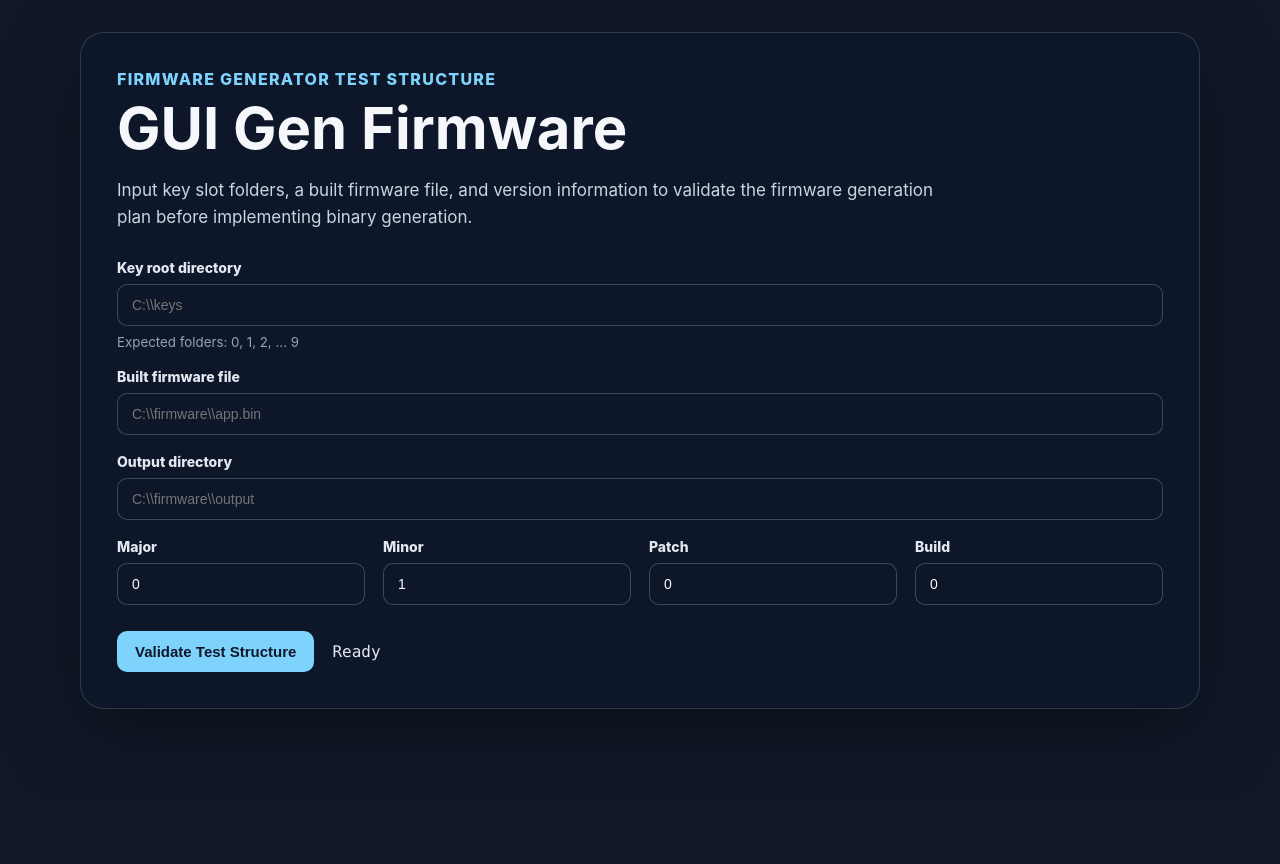
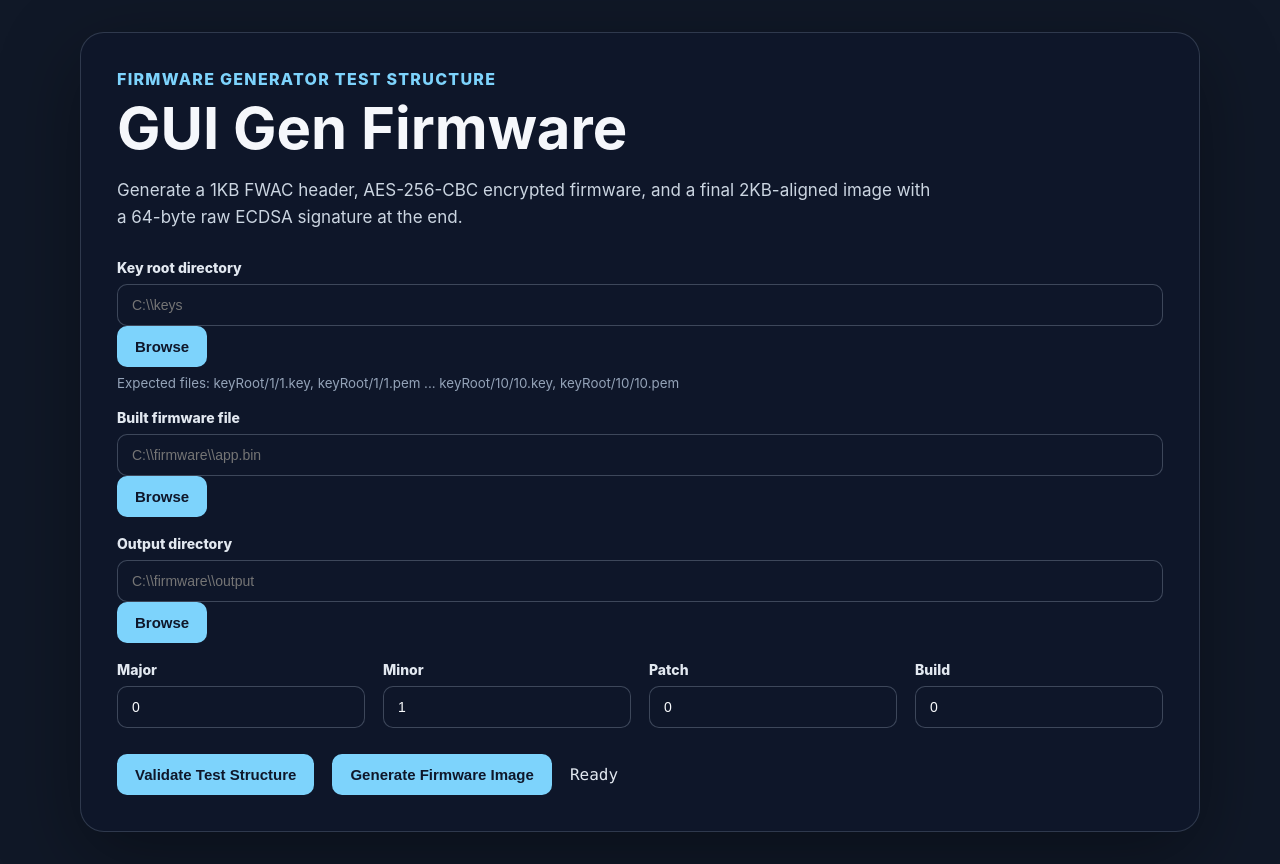
Before and after one commit to YoonpyoHong/GUI_GenFirmware, a React (Vite) app: page / in a window 1280 px wide. Before the commit the page ends 800 px from the top, so only its background shows below. Built offline with nearby package versions, Linux system fonts and the light colour scheme.

Commit message:
Add dialog-based firmware generation UI

```diff
--- a/src/App.jsx
+++ b/src/App.jsx
@@ -1,5 +1,6 @@
 import { useState } from 'react';
 import { invoke } from '@tauri-apps/api/core';
+import { open } from '@tauri-apps/plugin-dialog';
 
 const initialForm = {
   keyRootDir: '',
@@ -14,6 +15,7 @@ const initialForm = {
 function App() {
   const [form, setForm] = useState(initialForm);
   const [plan, setPlan] = useState(null);
+  const [result, setResult] = useState(null);
   const [message, setMessage] = useState('Ready');
 
   function updateField(name, value) {
@@ -23,25 +25,72 @@ function App() {
     }));
   }
 
-  async function validateInputs() {
-    setMessage('Validating firmware generation inputs...');
-    setPlan(null);
-
-    try {
-      const response = await invoke('validate_generation_inputs', {
-        request: {
+  function requestPayload() {
+    return {
       ...form,
       versionMajor: Number(form.versionMajor),
       versionMinor: Number(form.versionMinor),
       versionPatch: Number(form.versionPatch),
       versionBuild: Number(form.versionBuild),
-        },
+    };
+  }
+
+  async function selectDirectory(fieldName) {
+    const selected = await open({
+      directory: true,
+      multiple: false,
+    });
+
+    if (typeof selected === 'string') {
+      updateField(fieldName, selected);
+    }
+  }
+
+  async function selectFirmwareFile() {
+    const selected = await open({
+      directory: false,
+      multiple: false,
+      filters: [
+        { name: 'Firmware', extensions: ['bin', 'hex', 'srec', 'mot'] },
+        { name: 'All Files', extensions: ['*'] },
+      ],
+    });
+
+    if (typeof selected === 'string') {
+      updateField('firmwarePath', selected);
+    }
+  }
+
+  async function validateInputs() {
+    setMessage('Validating firmware generation inputs...');
+    setPlan(null);
+    setResult(null);
+
+    try {
+      const response = await invoke('validate_generation_inputs', {
+        request: requestPayload(),
       });
 
       setPlan(response);
       setMessage('Validation finished');
     } catch (error) {
       setMessage(`Validation error: ${error}`);
+    }
+  }
+
+  async function generateFirmwareImage() {
+    setMessage('Generating header, encrypted firmware, and final image...');
+    setResult(null);
+
+    try {
+      const response = await invoke('generate_firmware_image', {
+        request: requestPayload(),
+      });
+
+      setResult(response);
+      setMessage('Firmware image generated');
+    } catch (error) {
+      setMessage(`Generation error: ${error}`);
     }
   }
 
@@ -52,39 +101,53 @@ function App() {
           <p className="eyebrow">Firmware Generator Test Structure</p>
           <h1>GUI Gen Firmware</h1>
           <p className="description">
-            Input key slot folders, a built firmware file, and version information
-            to validate the firmware generation plan before implementing binary
-            generation.
+            Generate a 1KB FWAC header, AES-256-CBC encrypted firmware, and a
+            final 2KB-aligned image with a 64-byte raw ECDSA signature at the end.
           </p>
         </header>
 
         <section className="form-grid">
-          <label className="field wide">
+          <label className="field wide path-field">
             <span>Key root directory</span>
+            <div className="path-row">
               <input
                 value={form.keyRootDir}
                 placeholder="C:\\keys"
                 onChange={(event) => updateField('keyRootDir', event.target.value)}
               />
-            <small>Expected folders: 0, 1, 2, ... 9</small>
+              <button type="button" className="secondary" onClick={() => selectDirectory('keyRootDir')}>
+                Browse
+              </button>
+            </div>
+            <small>Expected files: keyRoot/1/1.key, keyRoot/1/1.pem ... keyRoot/10/10.key, keyRoot/10/10.pem</small>
           </label>
 
-          <label className="field wide">
+          <label className="field wide path-field">
             <span>Built firmware file</span>
+            <div className="path-row">
               <input
                 value={form.firmwarePath}
                 placeholder="C:\\firmware\\app.bin"
                 onChange={(event) => updateField('firmwarePath', event.target.value)}
               />
+              <button type="button" className="secondary" onClick={selectFirmwareFile}>
+                Browse
+              </button>
+            </div>
           </label>
 
-          <label className="field wide">
+          <label className="field wide path-field">
             <span>Output directory</span>
+            <div className="path-row">
               <input
                 value={form.outputDir}
                 placeholder="C:\\firmware\\output"
                 onChange={(event) => updateField('outputDir', event.target.value)}
               />
+              <button type="button" className="secondary" onClick={() => selectDirectory('outputDir')}>
+                Browse
+              </button>
+            </div>
           </label>
 
           <label className="field">
@@ -136,6 +199,9 @@ function App() {
           <button type="button" onClick={validateInputs}>
             Validate Test Structure
           </button>
+          <button type="button" onClick={generateFirmwareImage}>
+            Generate Firmware Image
+          </button>
           <p className="status">{message}</p>
         </div>
 
@@ -184,6 +250,61 @@ function App() {
             )}
           </section>
         )}
+
+        {result && (
+          <section className="result-panel">
+            <h2>Generated Output</h2>
+            <dl className="summary-list">
+              <div>
+                <dt>Derived Key Index</dt>
+                <dd>{result.keyIndex}</dd>
+              </div>
+              <div>
+                <dt>Version U32</dt>
+                <dd>0x{result.versionU32.toString(16).padStart(8, '0').toUpperCase()}</dd>
+              </div>
+              <div>
+                <dt>Firmware Length</dt>
+                <dd>{result.firmwareLength} bytes</dd>
+              </div>
+              <div>
+                <dt>Final Image Length</dt>
+                <dd>{result.finalImageLength} bytes</dd>
+              </div>
+              <div>
+                <dt>Header</dt>
+                <dd>{result.headerPath}</dd>
+              </div>
+              <div>
+                <dt>Encrypted Firmware</dt>
+                <dd>{result.encryptedFirmwarePath}</dd>
+              </div>
+              <div>
+                <dt>Final Image</dt>
+                <dd>{result.finalImagePath}</dd>
+              </div>
+              <div>
+                <dt>FW SHA-256</dt>
+                <dd>{result.firmwareHashHex}</dd>
+              </div>
+              <div className="wide-summary">
+                <dt>Header SHA-256</dt>
+                <dd>{result.headerHashHex}</dd>
+              </div>
+            </dl>
+
+            {result.warnings.length > 0 && (
+              <div className="warning-box">
+                <h3>Warnings</h3>
+                <ul>
+                  {result.warnings.map((warning) => (
+                    <li key={warning}>{warning}</li>
+                  ))}
+                </ul>
+              </div>
+            )}
+          </section>
+        )}
       </section>
     </main>
   );
```
Lines whose indentation alone changed are shown as unchanged.
